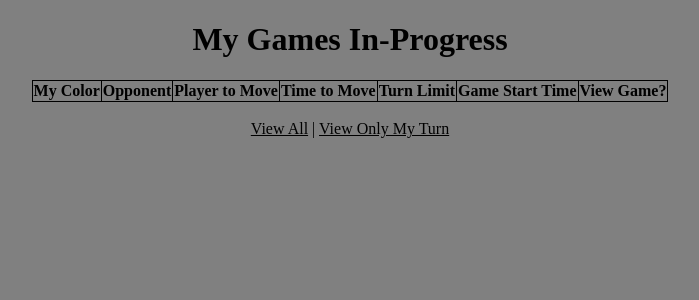
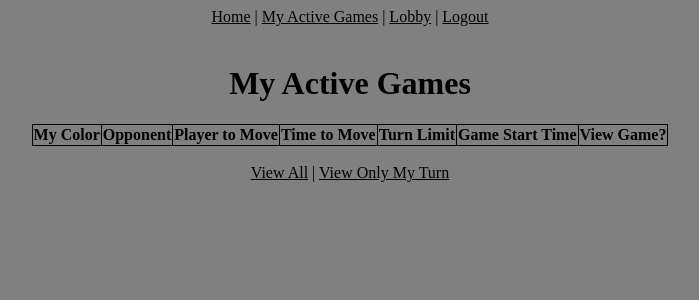
Before and after one commit to kurtjd/chesscorpy, a Flask app: page /mygames in a window 1280 px wide. Shown: the top 300 px of the page, without its empty margins (290-989 px from the left). Run offline with Flask 2, Linux system fonts and the light colour scheme; the visitor is signed in with stand-in values (Sample User, id 1); data that the repository does not hold is empty.

Commit message:
Added nav bar to top of pages.

```diff
--- a/chesscorpy/templates/index.html
+++ b/chesscorpy/templates/index.html
@@ -8,6 +8,4 @@
         <h1><b>ChessCorPy</b></h1>
 
         <img src="/static/chessboard.png"><br>
-
-        <a href="/login">Login</a> | <a href="/register">Register</a>
 {% endblock %}
--- a/chesscorpy/templates/index_loggedin.html
+++ b/chesscorpy/templates/index_loggedin.html
@@ -6,9 +6,11 @@
 
 {% block main %}
     <h3><b>Welcome {{ user_data.username }}!</b></h3>
-    <img src="/static/chessboard.png"><br>
+    <img src="/static/chessboard.png">
+    <br><br>
     <a href="/mygames">View My Active Games</a> |
     <a href="/newgame">Create Game Request</a> |
-    <a href="/opengames">View Game Requests</a> |
+    <a href="/opengames?direct=true">View Direct Game Requests</a> |
+    <a href="/history?id={{ user_data.id }}">View Game History</a> |
     <a href="/logout">Logout</a>
 {% endblock %}
--- a/chesscorpy/templates/layout.html
+++ b/chesscorpy/templates/layout.html
@@ -7,6 +7,18 @@
 </head>
 <body>
     <center>
+        <div>
+            {% if session.user_id %}
+                <a href="/">Home</a> |
+                <a href="/mygames">My Active Games</a> |
+                <a href="/opengames">Lobby</a> |
+                <a href="/logout">Logout</a>
+            {% else %}
+                <a href="/login">Login</a> |
+                <a href="/register">Register</a>
+            {% endif %}
+        </div>
+        <br>
         {% block main %}{% endblock %}
     </center>
 </body>
--- a/chesscorpy/templates/mygames.html
+++ b/chesscorpy/templates/mygames.html
@@ -5,7 +5,7 @@
 {% endblock %}
 
 {% block main %}
-    <h1>My Games In-Progress</h1>
+    <h1>My Active Games</h1>
     <table>
         <tr>
             <td><b>My Color</b></td>
--- a/chesscorpy/templates/opengames.html
+++ b/chesscorpy/templates/opengames.html
@@ -27,6 +27,7 @@
     {% endfor %}
     </table>
     <br>
-    <a href="/opengames">View Public Requests</a> | <a href="/opengames?direct=true">View Direct Requests</a> |
-    <a href="/newgame">Create Challenge</a> | <a href="/logout">Logout</a>
+    <a href="/opengames">View Public Requests</a> |
+    <a href="/opengames?direct=true">View Direct Requests</a> |
+    <a href="/newgame">Create Challenge</a>
 {% endblock %}
--- a/docs/devdoc.txt
+++ b/docs/devdoc.txt
@@ -3,7 +3,6 @@ TODO
 -Implement code TODO
 -Continue to implement pages
 -Create pretty and interactive front-end
--Allow user to navigate from any page
 -Handle automatic losing of game if run out of time
 -Handle automatic emailing of running out of time and player moving
 
```
